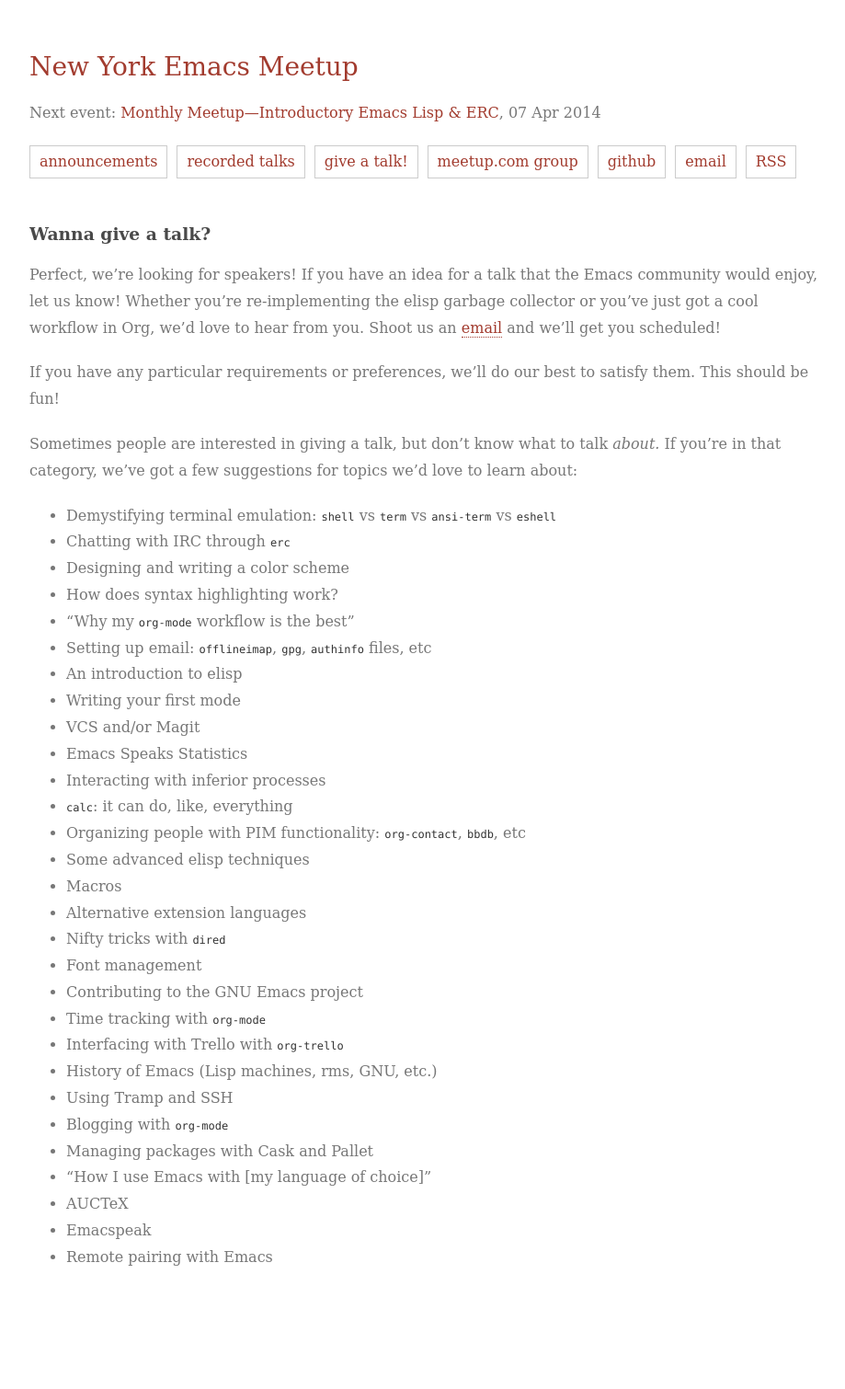
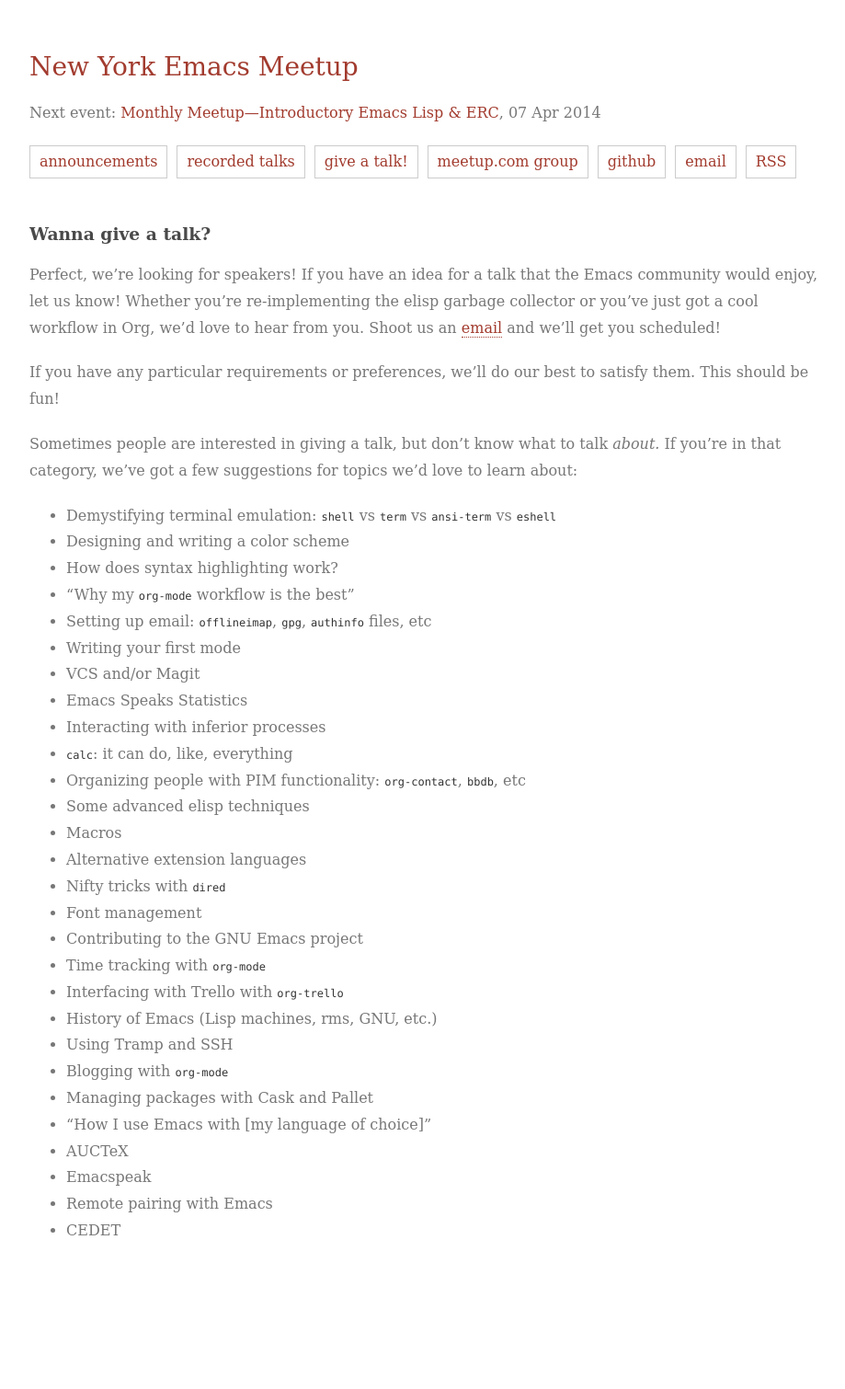
Before and after one commit to emacsnyc/emacsnyc.github.io, a Jekyll site: the page built from giving-a-talk.md, in a window 1280 px wide. Shown: the whole page at 92% size, without its empty margins (178-1097 px from the left). Built offline with Jekyll 4.4.1, drawn with Linux system fonts in a browser that asks for light colours; after the commit the page ends 1481 px from its top, so only the background shows below that.

Commit message:
update list of talks we'd like to see

```diff
--- a/giving-a-talk.md
+++ b/giving-a-talk.md
@@ -12,12 +12,10 @@ If you have any particular requirements or preferences, we'll do our best to sat
 Sometimes people are interested in giving a talk, but don't know what to talk *about.* If you're in that category, we've got a few suggestions for topics we'd love to learn about:
 
 * Demystifying terminal emulation: `shell` vs `term` vs `ansi-term` vs `eshell`
-* Chatting with IRC through `erc`
 * Designing and writing a color scheme
 * How does syntax highlighting work?
 * "Why my `org-mode` workflow is the best"
 * Setting up email: `offlineimap`, `gpg`, `authinfo` files, etc
-* An introduction to elisp
 * Writing your first mode
 * VCS and/or Magit
 * Emacs Speaks Statistics
@@ -40,5 +38,6 @@ Sometimes people are interested in giving a talk, but don't know what to talk *a
 * AUCTeX
 * Emacspeak
 * Remote pairing with Emacs
+* CEDET
 
 [email]: mailto:admin@emacsnyc.org
```
